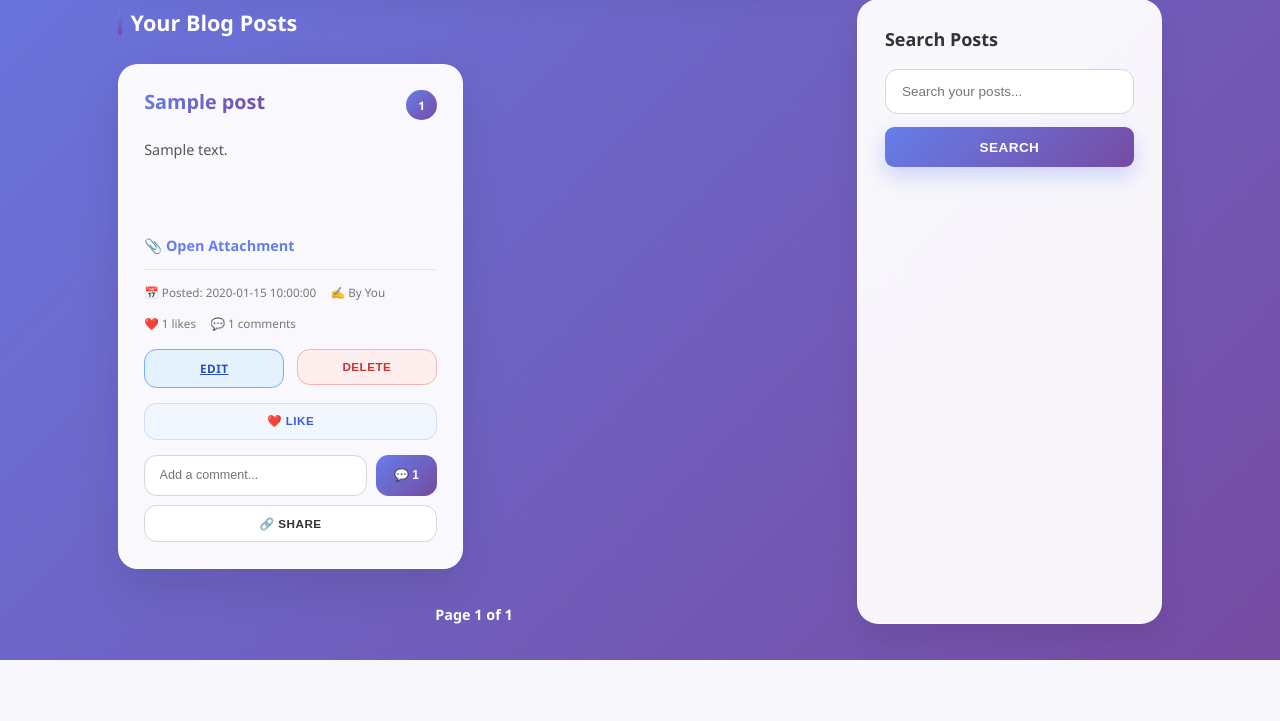
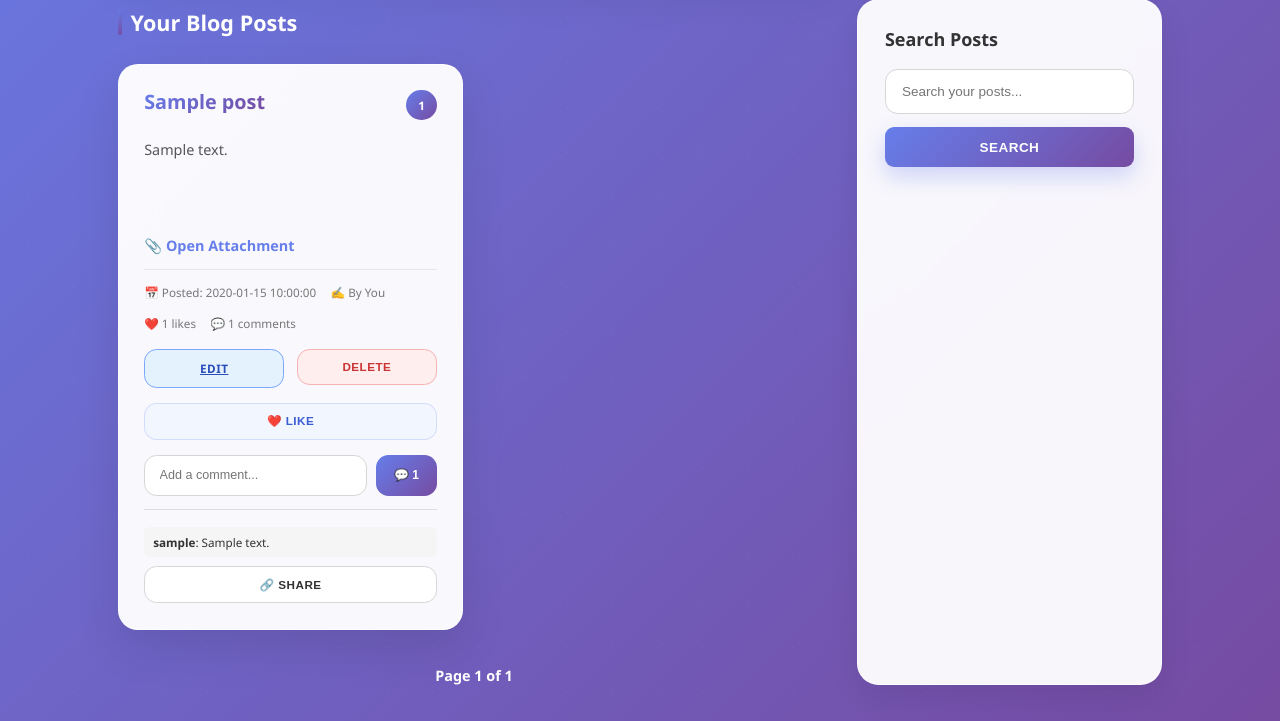
Before and after one commit to rahman-noorbasha/flask-blog-api, a Flask app: page /dashboard in a window 1280 px wide. Shown: the part 475-1196 px from the top of the page. Before the commit the page ends 1135 px from the top, so only its background shows below. Run offline with Flask 3, Linux system fonts and the light colour scheme; a user stored in the database is signed in; tables that the repository leaves empty hold one stand-in row (values such as "Sample post").

Commit message:
Added likes comments share and dashboard improvements

```diff
--- a/app.py
+++ b/app.py
@@ -228,17 +228,27 @@ def dashboard():
 
     for post in posts:
         cursor.execute(
-        "SELECT COUNT(*) FROM likes WHERE post_id=?",
-        (post[0],)
-         )
+            "SELECT COUNT(*) FROM likes WHERE post_id=?",
+            (post[0],)
+        )
         like_count = cursor.fetchone()[0]
         cursor.execute(
-    "SELECT COUNT(*) FROM comments WHERE post_id=?",
-    (post[0],)
-)
+            "SELECT COUNT(*) FROM comments WHERE post_id=?",
+            (post[0],)
+        )
         comment_count = cursor.fetchone()[0]
-        post_data.append((post, like_count, comment_count))
-
+        cursor.execute(
+            """
+            SELECT comments.content, users.username
+            FROM comments
+            JOIN users ON comments.user_id = users.id
+            WHERE comments.post_id=?
+            ORDER BY comments.created_at DESC
+            """,
+            (post[0],)
+        )
+        comments = cursor.fetchall()
+        post_data.append((post, like_count, comment_count, comments))
     conn.close()
 
     return render_template(
--- a/templates/dashboard.html
+++ b/templates/dashboard.html
@@ -349,6 +349,7 @@
                 opacity: 0;
                 transform: translateY(12px);
             }
+
             to {
                 opacity: 1;
                 transform: translateY(0);
@@ -360,6 +361,7 @@
                 opacity: 0;
                 transform: translateY(-8px);
             }
+
             to {
                 opacity: 1;
                 transform: translateY(0);
@@ -598,6 +600,7 @@
         }
 
         @keyframes float {
+
             0%,
             100% {
                 transform: translateY(0);
@@ -698,6 +701,19 @@
                 padding: 24px;
             }
         }
+        .comments-section {
+    margin-top: 15px;
+    padding-top: 10px;
+    border-top: 1px solid #ddd;
+}
+
+.comment-item {
+    background: #f5f5f5;
+    padding: 8px 10px;
+    border-radius: 6px;
+    margin-top: 8px;
+    font-size: 13px;
+}
     </style>
 </head>
 
@@ -735,7 +751,8 @@
         <div class="dashboard-header">
             <section class="hero-panel">
                 <h1>Welcome back, {{ current_user.username }}!</h1>
-                <p>Manage your posts in one beautiful, organized dashboard. Create new content, review drafts, and keep your blog workflow streamlined.</p>
+                <p>Manage your posts in one beautiful, organized dashboard. Create new content, review drafts, and keep
+                    your blog workflow streamlined.</p>
                 <div class="action-buttons">
                     <a href="/create" class="btn btn-primary">Create New Post</a>
                     <a href="/dashboard" class="btn btn-secondary">Refresh</a>
@@ -765,7 +782,7 @@
 
                     {% if posts %}
                     <div class="posts-grid">
-                        {% for post, like_count, comment_count in posts %}
+                        {% for post, like_count, comment_count, comments in posts %}
                         <div class="post-card">
                             <div class="post-header">
                                 <h3 class="post-title">{{ post[1] }}</h3>
@@ -778,7 +795,8 @@
 
                             {% if post[5] %}
                             <div class="attachment-box">
-                                <a href="{{ url_for('static', filename='uploads/' + post[5]) }}" target="_blank">📎 Open Attachment</a>
+                                <a href="{{ url_for('static', filename='uploads/' + post[5]) }}" target="_blank">📎 Open
+                                    Attachment</a>
                             </div>
                             {% endif %}
 
@@ -791,7 +809,8 @@
 
                             <div class="post-actions">
                                 <a href="{{ url_for('edit_post', post_id=post[0]) }}" class="edit-btn">Edit</a>
-                                <form method="POST" action="{{ url_for('delete_post', post_id=post[0]) }}" onsubmit="return confirm('Delete this post?');">
+                                <form method="POST" action="{{ url_for('delete_post', post_id=post[0]) }}"
+                                    onsubmit="return confirm('Delete this post?');">
                                     <button type="submit" class="delete-btn">Delete</button>
                                 </form>
                             </div>
@@ -800,12 +819,23 @@
                                 <button type="submit" class="like-btn">❤️ Like</button>
                             </form>
 
-                            <form class="comment-form" method="POST" action="{{ url_for('comment_post', post_id=post[0]) }}">
-                                <input type="text" name="comment" placeholder="Add a comment..." required class="comment-input">
+                            <form class="comment-form" method="POST"
+                                action="{{ url_for('comment_post', post_id=post[0]) }}">
+                                <input type="text" name="comment" placeholder="Add a comment..." required
+                                    class="comment-input">
                                 <button type="submit" class="comment-submit">💬 {{ comment_count }}</button>
                             </form>
+                            <div class="comments-section">
+                                {% for comment in comments %}
+                                <div class="comment-item">
+                                    <strong>{{ comment[1] }}</strong>: {{ comment[0] }}
+                                </div>
+                                {% endfor %}
+                            </div>
 
-                            <button type="button" class="share-btn" data-link="{{ url_for('view_post', post_id=post[0], _external=True) }}" onclick="copyLink(this.dataset.link)">🔗 Share</button>
+                            <button type="button" class="share-btn"
+                                data-link="{{ url_for('view_post', post_id=post[0], _external=True) }}"
+                                onclick="copyLink(this.dataset.link)">🔗 Share</button>
                         </div>
                         {% endfor %}
                     </div>
@@ -823,9 +853,9 @@
                         <a href="{{ url_for('dashboard', page=page-1, search=search) }}">Previous</a>
                         {% endif %}
                         <span>Page {{ page }} of {{ total_pages }}</span>
-                        {% if page < total_pages %}
-                        <a href="{{ url_for('dashboard', page=page+1, search=search) }}">Next</a>
-                        {% endif %}
+                        {% if page < total_pages %} <a href="{{ url_for('dashboard', page=page+1, search=search) }}">
+                            Next</a>
+                            {% endif %}
                     </div>
                 </div>
             </main>
@@ -834,7 +864,8 @@
                 <h2>Search Posts</h2>
                 <div class="search-container">
                     <form method="GET" action="/dashboard">
-                        <input type="text" name="search" placeholder="Search your posts..." value="{{ search }}" class="search-input">
+                        <input type="text" name="search" placeholder="Search your posts..." value="{{ search }}"
+                            class="search-input">
                         <button type="submit" class="btn btn-primary">Search</button>
                     </form>
                 </div>
```
